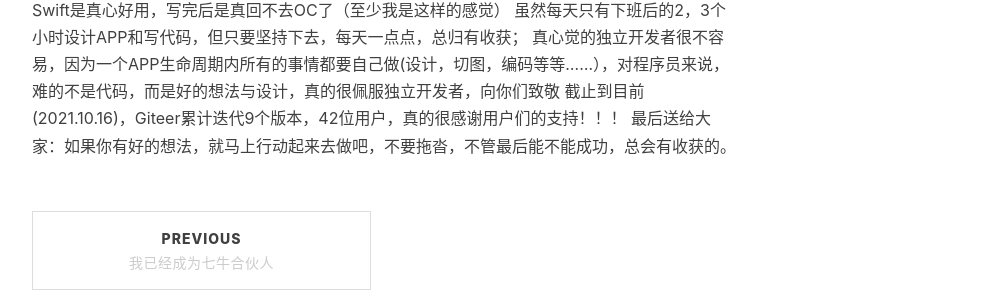
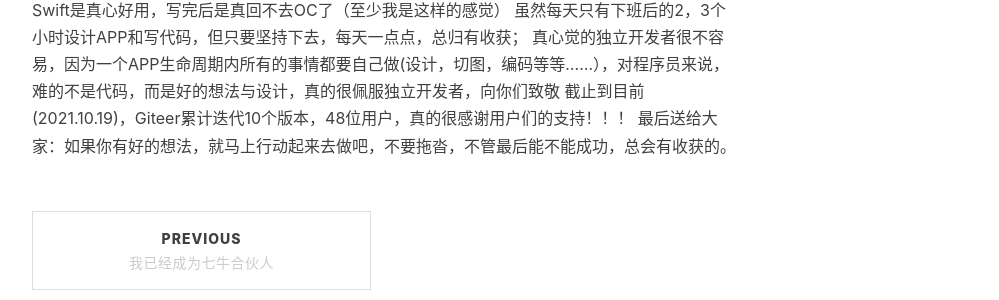
Before and after one commit to fandongtongxue/fandongtongxue.github.io, a Jekyll site: the page built from _posts/2021-09-18-Giteer.md, in a window 1280 px wide and 900 px high, scrolled down 3437 px. Shown: the part 260-560 px from the top of the window, without its empty margins (233-1232 px from the left). Built offline with Jekyll 4.4.1, drawn with Linux system fonts in a browser that asks for light colours; nearby versions of some CDN libraries; comment, search, counter and statistics services are not loaded.

Commit message:
Update 2021-09-18-Giteer.md

```diff
--- a/_posts/2021-09-18-Giteer.md
+++ b/_posts/2021-09-18-Giteer.md
@@ -50,5 +50,5 @@ Giteer是一个Gitee移动客户端，支持iPhone, iPad。使用Giteer，您可
 Swift是真心好用，写完后是真回不去OC了（至少我是这样的感觉）
 虽然每天只有下班后的2，3个小时设计APP和写代码，但只要坚持下去，每天一点点，总归有收获；
 真心觉的独立开发者很不容易，因为一个APP生命周期内所有的事情都要自己做(设计，切图，编码等等......），对程序员来说，难的不是代码，而是好的想法与设计，真的很佩服独立开发者，向你们致敬
-截止到目前(2021.10.16)，Giteer累计迭代9个版本，42位用户，真的很感谢用户们的支持！！！
+截止到目前(2021.10.19)，Giteer累计迭代10个版本，48位用户，真的很感谢用户们的支持！！！
 最后送给大家：如果你有好的想法，就马上行动起来去做吧，不要拖沓，不管最后能不能成功，总会有收获的。
```
